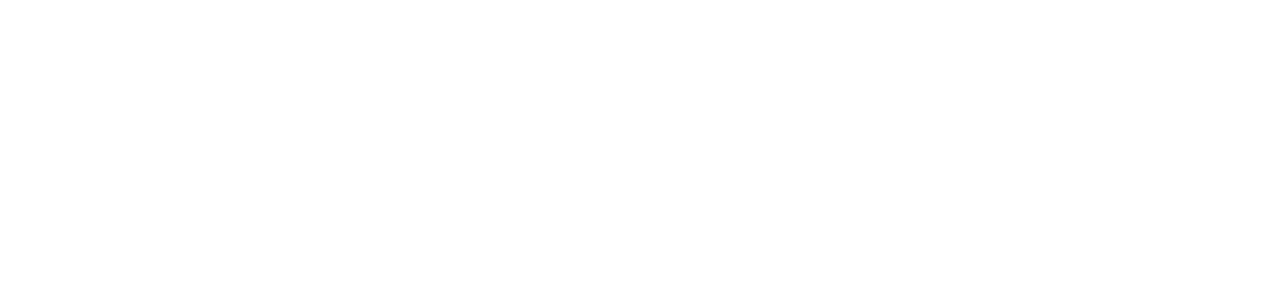
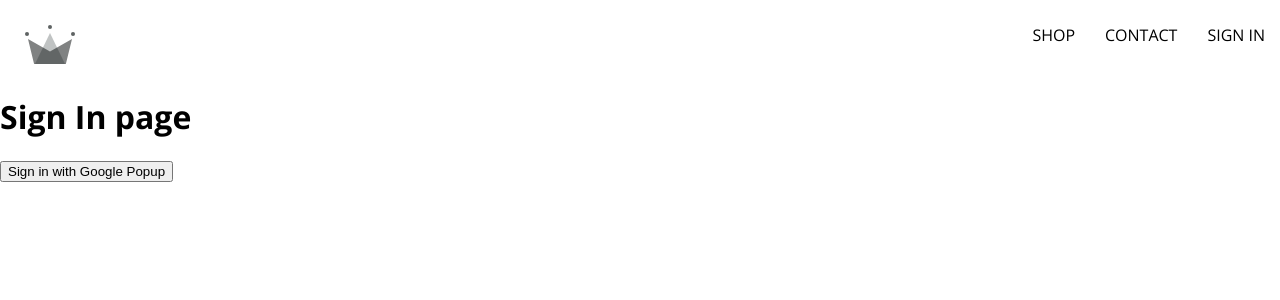
Before and after one commit to ornops/sheeps-clothing, a React (Create React App) app: page /sign-in in a window 1280 px wide. Before the commit this address had no page. Shown: the top 300 px of the page. Built offline with nearby package versions, Linux system fonts and the light colour scheme.

Commit message:
Setup firebase

```diff
--- a/src/App.js
+++ b/src/App.js
@@ -14,7 +14,7 @@ return (
       <Route index element={<Home/>}/>
       <Route path='shop' element={<Shop/>}/>
       <Route path='contact' element={<Contact/>}/>
-      <Route path='signIn' element={<SignIn/>}/>
+      <Route path='sign-in' element={<SignIn/>}/>
     </Route>
   </Routes>
   );
--- a/src/routes/navigation/navigation.component.jsx
+++ b/src/routes/navigation/navigation.component.jsx
@@ -8,7 +8,7 @@ const Navigation = () => {
     return(
         <Fragment>
           <div className='navigation' to='/'>
-            <Link className='logo-container'>
+            <Link className='logo-container' to='/'>
                 <CrwnLogo className='logo'/>
             </Link>
             <div className="nav-links-container">
@@ -18,7 +18,7 @@ const Navigation = () => {
                 <Link className='nav-link' to='/contact'>
                  CONTACT
                 </Link>
-                <Link className='nav-link' to='/signIn'>
+                <Link className='nav-link' to='/sign-in'>
                  SIGN IN
                 </Link>
             </div>
--- a/src/routes/sign-in/sign-in.component.jsx
+++ b/src/routes/sign-in/sign-in.component.jsx
@@ -1,7 +1,20 @@
+import { signInWithGooglePopup } from "../../utils/firebase/firebase.utils";
+import { createUserDocumentFromAuth } from "../../utils/firebase/firebase.utils";
+
+
 const SignIn = () =>{
+    const logGoogleUser = async () =>{
+        const {user} = await signInWithGooglePopup();
+        createUserDocumentFromAuth(user)
+        // console.log(response);
+    }
+
     return(
         <div>
             <h1>Sign In page</h1>
+            <button onClick={logGoogleUser}>
+                Sign in with Google Popup
+            </button>
         </div>
     )
 }
--- /dev/null
+++ b/src/utils/firebase/firebase.utils.js
@@ -0,0 +1,34 @@
+import { initializeApp } from 'firebase/app';
+import {getAuth,signInWithRedirect,signInWithPopup, GoogleAuthProvider} from 'firebase/auth';
+import {getFirestore, doc, getDoc,setDoc} from 'firebase/firestore'
+
+
+const firebaseConfig = {
+    apiKey: "AIzaSyAnlKW4J7njpLCY88FxmGynykK6Samh7yk",
+    authDomain: "sheeps-clothing-db.firebaseapp.com",
+    projectId: "sheeps-clothing-db",
+    storageBucket: "sheeps-clothing-db.appspot.com",
+    messagingSenderId: "358429720779",
+    appId: "1:358429720779:web:b18904fbfb2e9159aa5b4e"
+  };
+
+  // Initialize Firebase
+  const firebaseApp = initializeApp(firebaseConfig);
+  const provider = new GoogleAuthProvider();
+    provider.setCustomParameters({
+        prompt: "select_account"
+    });
+
+    export const auth = getAuth();
+    export const signInWithGooglePopup = () => signInWithPopup(auth,provider)
+
+    export const db = getFirestore();
+
+    export const createUserDocumentFromAuth = async (userAuth) =>{
+        const userDocRef = doc(db,'users', userAuth.uid);
+
+        console.log(userDocRef);
+
+        const userSnapshot = await getDoc(userDocRef);
+        console.log(userSnapshot);
+    }
```
